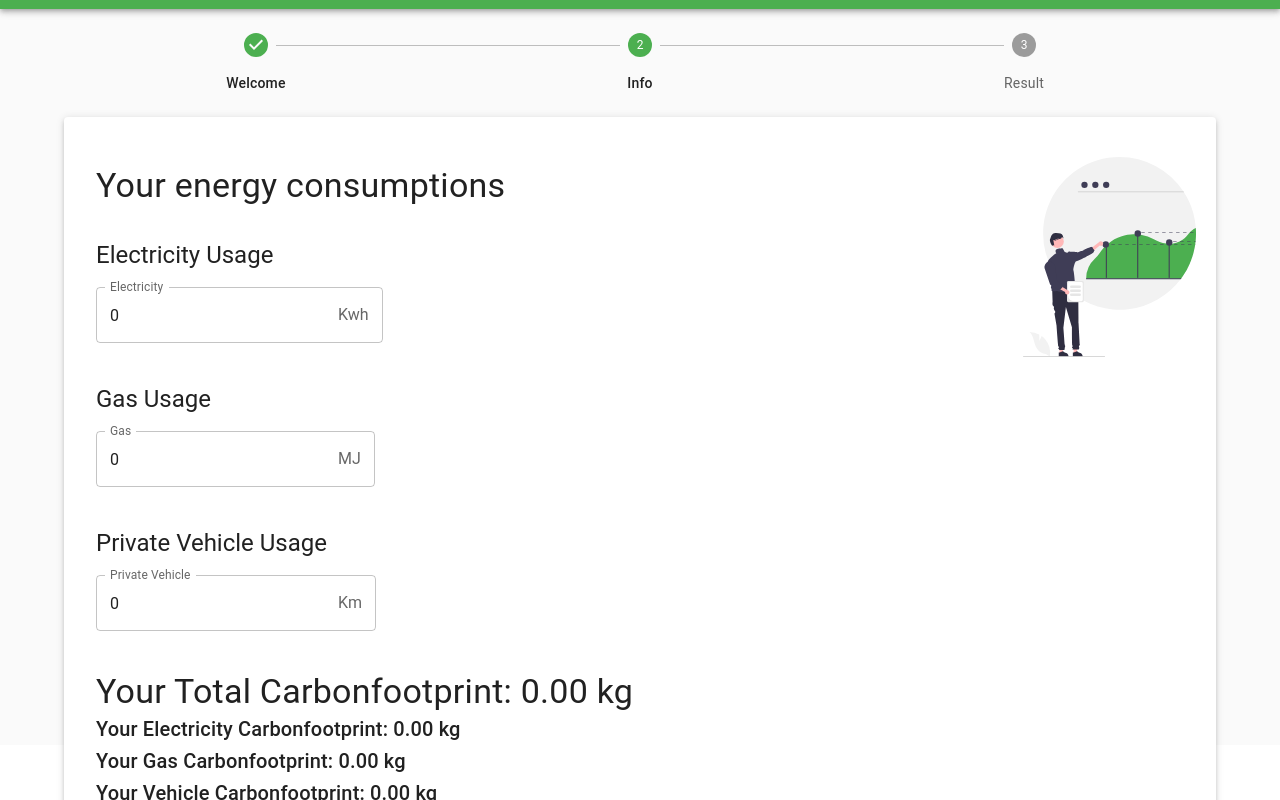
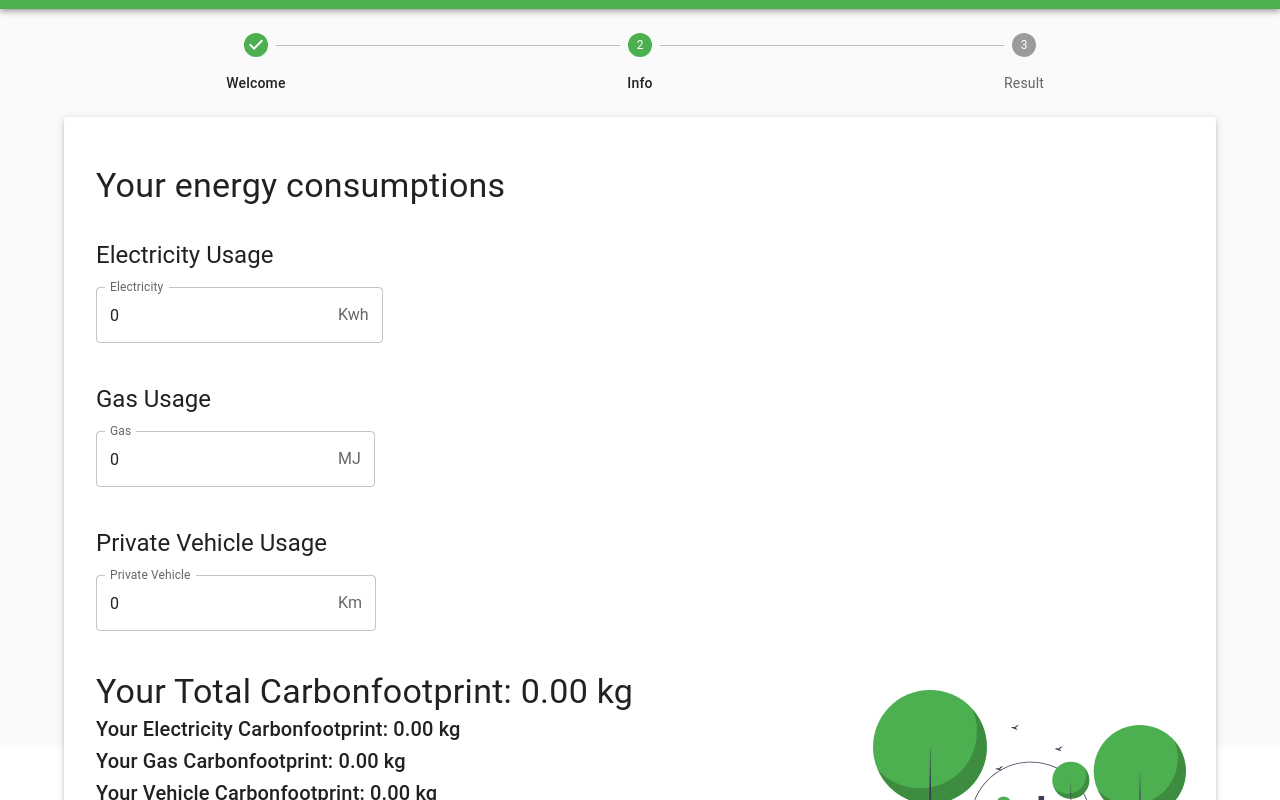
Before and after one commit to TonyJiashiChen/FIT5120-Onboarding-Project, a React (Create React App) app in the folder onboarding-frontend/: page / in a window 1280 px wide. Both pictures are taken after a click on the button "NEXT". Shown: the part 55-855 px from the top of the page. Built offline with nearby package versions, Linux system fonts and the light colour scheme.

Commit message:
fix surburb input bug

```diff
--- a/onboarding-frontend/src/components/InfoInput.jsx
+++ b/onboarding-frontend/src/components/InfoInput.jsx
@@ -4,6 +4,24 @@ import { TextField, Typography, Grid, InputAdornment } from "@mui/material";
 import { useEffect } from "react";
 import { useTheme } from '@emotion/react';
 import useMediaQuery from "@mui/material/useMediaQuery";
+
+// const activities = [
+//   {
+//     name: 'Electricity',
+//     unit: 'kWh',
+//     icon: '⚡',
+//   },
+//   {
+//     name: 'Gas',
+//     unit: 'MJ',
+//     icon: '🔥'
+//   },
+//   {
+//     name: 'Private Transport',
+//     unit: 'km',
+//     icon: '🚗'
+//   }
+// ]
 
 export function InfoInput({ activeStep, steps, nextStep, lastStep, electricity, gas, car, result, setElectricity, setGas, setCar, setResult }) {
 
@@ -28,11 +46,11 @@ export function InfoInput({ activeStep, steps, nextStep, lastStep, electricity,
     <>
       {
         isScreenLargerThanMd &&
-          <img src="/revenue_re.svg" alt="environmental drawing" style={{
-            height: 200,
+          <img src="/park.svg" alt="environmental drawing" style={{
+            height: 220,
             position: "absolute",
-            right: 20,
-            top: 40,
+            right: 30,
+            bottom: 0,
           }} />
       }
       <Typography variant="h4" sx={{marginTop: '1rem'}}>Your energy consumptions</Typography>
--- a/onboarding-frontend/src/components/Result.jsx
+++ b/onboarding-frontend/src/components/Result.jsx
@@ -56,8 +56,8 @@ export function Result({
     return 12 / timeframe.value * value;
   }
 
-  const getPlaneKm = () => {
-    return (convertToYearly(result) / 0.115).toFixed(2);
+  const getPlaneRounds = () => {
+    return (convertToYearly(result) / 0.115 / 758).toFixed(2);
   }
 
 
@@ -66,7 +66,7 @@ export function Result({
       {
         isScreenLargerThanMd &&
           <img src="/nature.svg" alt="environmental drawing" style={{
-            height: 200,
+            height: 230,
             position: "absolute",
             right: 20,
             top: 40,
@@ -74,8 +74,8 @@ export function Result({
       }
       <Typography variant="h4" sx={{marginTop: '1rem'}}>Your yearly carbon emission would be</Typography>
       <Typography variant="h2" sx={{marginTop: '1rem'}}><b style={{color: theme.palette.primary.main}}>{convertToYearly(result).toFixed(2)} kg </b></Typography>
-      <Typography variant="h5" sx={{marginTop: '2rem'}}>Similar With</Typography>
-      <Typography variant="h4">Taking <b style={{color: theme.palette.primary.main}}>{getPlaneKm()}km</b> of flights</Typography>
+      <Typography variant="h5" sx={{marginTop: '2rem'}}>Similar With Carbon Emission</Typography>
+      <Typography variant="h4"><b style={{color: theme.palette.primary.main}}>{getPlaneRounds()}</b> flights from Sydney to Melbourne</Typography>
       <Typography variant="h5" sx={{marginTop: '3rem'}}>Carbon Footprint By Activity</Typography>
       <Bar style={{maxWidth: 500, marginTop: '1rem', marginBottom: '1rem'}} options={options} data={data} />
       <Button style={{marginTop: '2rem', marginRight: '1rem'}} variant="contained" onClick={cleanAndRedo}>Clean and Redo</Button>
--- a/onboarding-frontend/src/components/Welcome.jsx
+++ b/onboarding-frontend/src/components/Welcome.jsx
@@ -175,7 +175,7 @@ export function Welcome({
           </Box>
         )}
         renderInput={(params) => <TextField {...params} label="Enter your suburb" helperText="Compare your carbon consumption with your neighbors." />}
-        getOptionLabel={(option) => option.suburb}
+        getOptionLabel={(option) => `${option.suburb} (${option.postcode})`}
         disableClearable
       />
 
```
Also changed, not shown: onboarding-frontend/public/park.svg (added), onboarding-frontend/public/revenue_re.svg (deleted).
